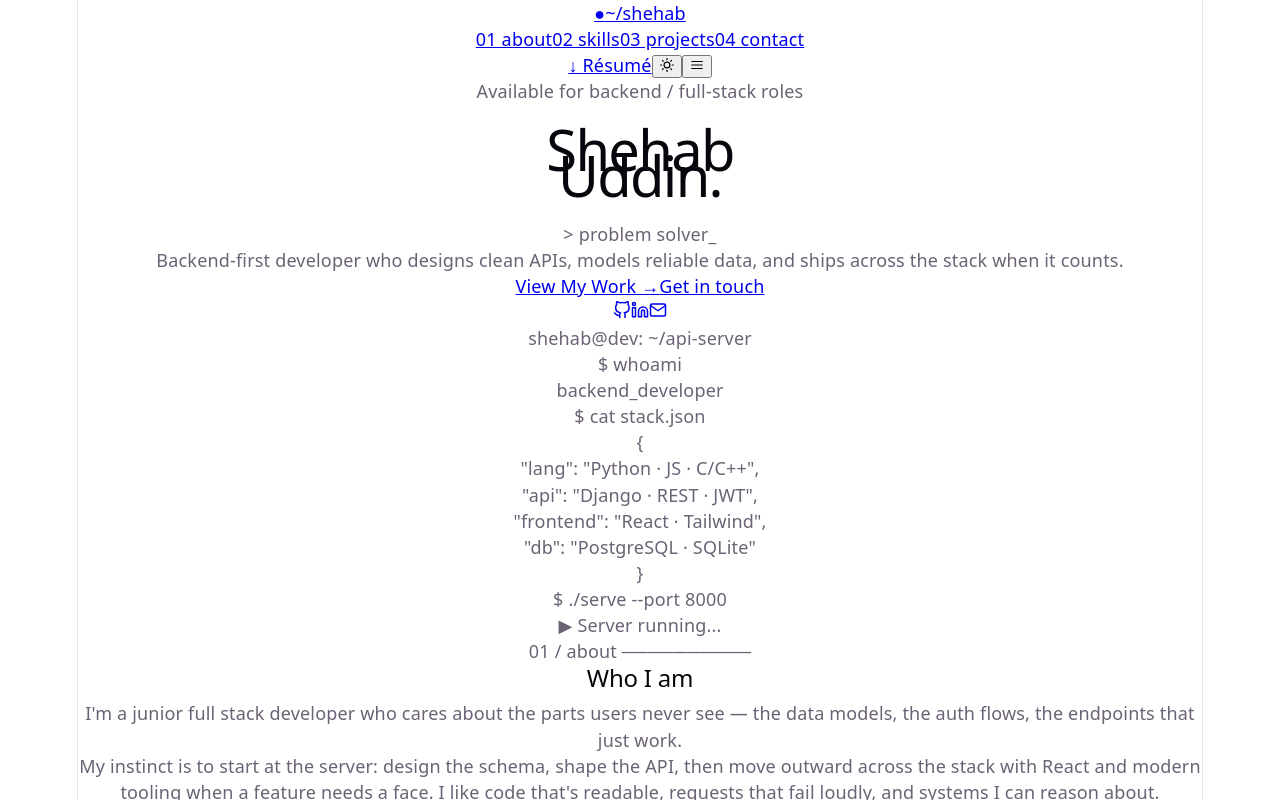
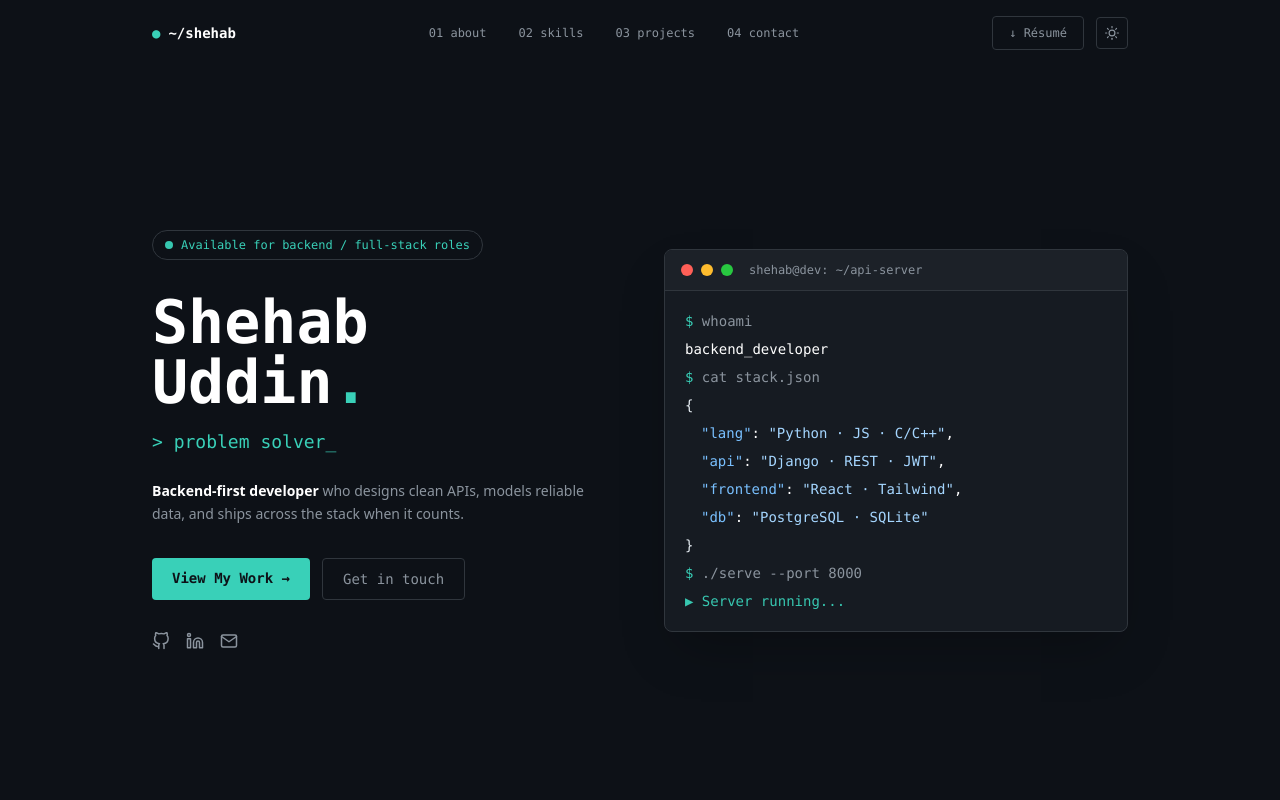
Before and after one commit to shehabuddin380/Shehab-portfolio, a React (Vite) app: page / in a window 1280 px wide. Shown: the top 800 px of the page. Built offline with nearby package versions, Linux system fonts and the light colour scheme.

Commit message:
upadet a project

```diff
--- a/index.html
+++ b/index.html
@@ -3,6 +3,7 @@
   <head>
     <meta charset="UTF-8" />
     <link rel="icon" type="image/svg+xml" href="/vite.svg" />
+    <link href="https://fonts.googleapis.com/css2?family=JetBrains+Mono:wght@400;700;900&display=swap" rel="stylesheet">
     <meta name="viewport" content="width=device-width, initial-scale=1.0" />
     <title>Shehab Uddin — Full Stack Developer</title>
     <meta name="description" content="Backend-first developer. Python, Django, React, JavaScript." />
--- a/src/index.css
+++ b/src/index.css
@@ -1,111 +1,3 @@
-:root {
-  --text: #6b6375;
-  --text-h: #08060d;
-  --bg: #fff;
-  --border: #e5e4e7;
-  --code-bg: #f4f3ec;
-  --accent: #aa3bff;
-  --accent-bg: rgba(170, 59, 255, 0.1);
-  --accent-border: rgba(170, 59, 255, 0.5);
-  --social-bg: rgba(244, 243, 236, 0.5);
-  --shadow:
-    rgba(0, 0, 0, 0.1) 0 10px 15px -3px, rgba(0, 0, 0, 0.05) 0 4px 6px -2px;
-
-  --sans: system-ui, 'Segoe UI', Roboto, sans-serif;
-  --heading: system-ui, 'Segoe UI', Roboto, sans-serif;
-  --mono: ui-monospace, Consolas, monospace;
-
-  font: 18px/145% var(--sans);
-  letter-spacing: 0.18px;
-  color-scheme: light dark;
-  color: var(--text);
-  background: var(--bg);
-  font-synthesis: none;
-  text-rendering: optimizeLegibility;
-  -webkit-font-smoothing: antialiased;
-  -moz-osx-font-smoothing: grayscale;
-
-  @media (max-width: 1024px) {
-    font-size: 16px;
-  }
-}
-
-@media (prefers-color-scheme: dark) {
-  :root {
-    --text: #9ca3af;
-    --text-h: #f3f4f6;
-    --bg: #16171d;
-    --border: #2e303a;
-    --code-bg: #1f2028;
-    --accent: #c084fc;
-    --accent-bg: rgba(192, 132, 252, 0.15);
-    --accent-border: rgba(192, 132, 252, 0.5);
-    --social-bg: rgba(47, 48, 58, 0.5);
-    --shadow:
-      rgba(0, 0, 0, 0.4) 0 10px 15px -3px, rgba(0, 0, 0, 0.25) 0 4px 6px -2px;
-  }
-
-  #social .button-icon {
-    filter: invert(1) brightness(2);
-  }
-}
-
-body {
-  margin: 0;
-}
-
-#root {
-  width: 1126px;
-  max-width: 100%;
-  margin: 0 auto;
-  text-align: center;
-  border-inline: 1px solid var(--border);
-  min-height: 100svh;
-  display: flex;
-  flex-direction: column;
-  box-sizing: border-box;
-}
-
-h1,
-h2 {
-  font-family: var(--heading);
-  font-weight: 500;
-  color: var(--text-h);
-}
-
-h1 {
-  font-size: 56px;
-  letter-spacing: -1.68px;
-  margin: 32px 0;
-  @media (max-width: 1024px) {
-    font-size: 36px;
-    margin: 20px 0;
-  }
-}
-h2 {
-  font-size: 24px;
-  line-height: 118%;
-  letter-spacing: -0.24px;
-  margin: 0 0 8px;
-  @media (max-width: 1024px) {
-    font-size: 20px;
-  }
-}
-p {
-  margin: 0;
-}
-
-code,
-.counter {
-  font-family: var(--mono);
-  display: inline-flex;
-  border-radius: 4px;
-  color: var(--text-h);
-}
-
-code {
-  font-size: 15px;
-  line-height: 135%;
-  padding: 4px 8px;
-  background: var(--code-bg);
-}
+@tailwind base;
+@tailwind components;
+@tailwind utilities;
```
